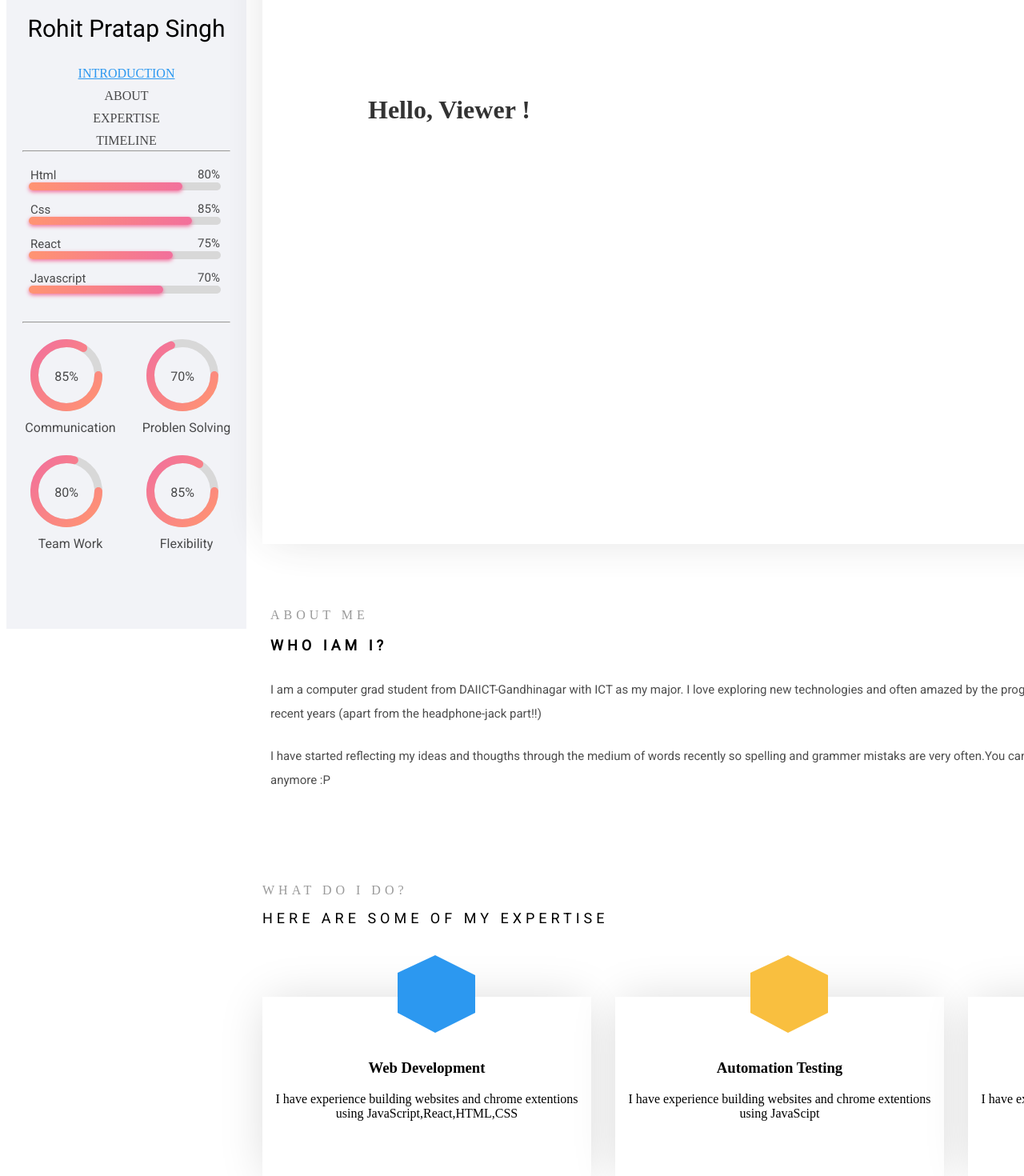
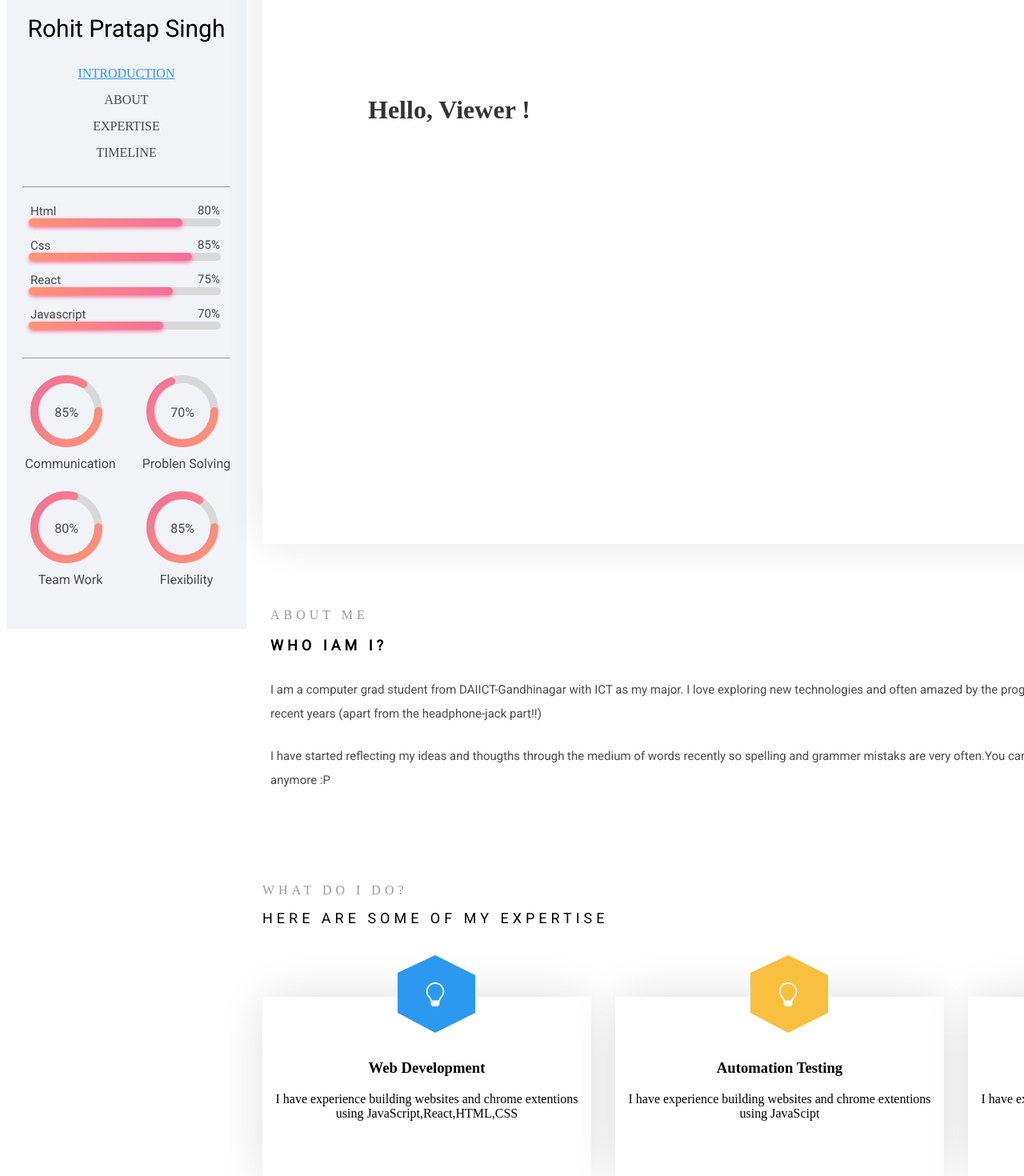
Before and after one commit to rohitsingh79/React-Portfolio-Website, a React (Create React App) app: page / in a window 1280 px wide. Shown: the part 160-1630 px from the top of the page at 80% size. Built offline with nearby package versions, Linux system fonts and the light colour scheme.

Commit message:
initial commit

```diff
--- a/src/Expertise/Expertise.jsx
+++ b/src/Expertise/Expertise.jsx
@@ -1,6 +1,13 @@
 import React, { useRef, useEffect } from "react";
 import SvgContainer from "./SvgContainer";
 import { GridContainer } from "./style";
+import styled from "styled-components";
+
+const SvgIconContainer = styled.div`
+  top: -8%;
+  position: absolute;
+  left: 49%;
+`;
 
 const Expertise = ({ forwardedRef }) => {
   const childRef1 = useRef(null);
@@ -22,9 +29,12 @@ const Expertise = ({ forwardedRef }) => {
   const callbackFunction = (entries) => {
     entries.forEach((entry) => {
       if (entry.isIntersecting) {
-        const { transitionDelay } = entry.target.style;
+        const { transitionDelay, borderBottom } = entry.target.style;
         entry.target.style.cssText = `opacity:1 ;
-        transform: translateY(10px);  transition:transform 600ms ease-in,opacity 400ms ease-in; transition-delay: ${transitionDelay}`;
+        transform: translateY(10px);  transition:transform 600ms ease-in,opacity
+        400ms ease-in; transition-delay: ${transitionDelay};
+        border-bottom:${borderBottom};
+        `;
       }
     });
   };
@@ -82,6 +92,18 @@ const Expertise = ({ forwardedRef }) => {
           }}
         >
           <SvgContainer color="#2c98f0" />
+          <SvgIconContainer>
+            <svg
+              xmlns="http://www.w3.org/2000/svg"
+              width="30"
+              height="30"
+              fill="white"
+              class="bi bi-lightbulb"
+              viewBox="0 0 16 16"
+            >
+              <path d="M2 6a6 6 0 1 1 10.174 4.31c-.203.196-.359.4-.453.619l-.762 1.769A.5.5 0 0 1 10.5 13a.5.5 0 0 1 0 1 .5.5 0 0 1 0 1l-.224.447a1 1 0 0 1-.894.553H6.618a1 1 0 0 1-.894-.553L5.5 15a.5.5 0 0 1 0-1 .5.5 0 0 1 0-1 .5.5 0 0 1-.46-.302l-.761-1.77a1.964 1.964 0 0 0-.453-.618A5.984 5.984 0 0 1 2 6zm6-5a5 5 0 0 0-3.479 8.592c.263.254.514.564.676.941L5.83 12h4.342l.632-1.467c.162-.377.413-.687.676-.941A5 5 0 0 0 8 1z" />
+            </svg>
+          </SvgIconContainer>
           <div>
             <h3>Web Development</h3>
             <p>
@@ -100,6 +122,18 @@ const Expertise = ({ forwardedRef }) => {
           }}
         >
           <SvgContainer color="#f9bf3f" />
+          <SvgIconContainer>
+            <svg
+              xmlns="http://www.w3.org/2000/svg"
+              width="30"
+              height="30"
+              fill="white"
+              class="bi bi-lightbulb"
+              viewBox="0 0 16 16"
+            >
+              <path d="M2 6a6 6 0 1 1 10.174 4.31c-.203.196-.359.4-.453.619l-.762 1.769A.5.5 0 0 1 10.5 13a.5.5 0 0 1 0 1 .5.5 0 0 1 0 1l-.224.447a1 1 0 0 1-.894.553H6.618a1 1 0 0 1-.894-.553L5.5 15a.5.5 0 0 1 0-1 .5.5 0 0 1 0-1 .5.5 0 0 1-.46-.302l-.761-1.77a1.964 1.964 0 0 0-.453-.618A5.984 5.984 0 0 1 2 6zm6-5a5 5 0 0 0-3.479 8.592c.263.254.514.564.676.941L5.83 12h4.342l.632-1.467c.162-.377.413-.687.676-.941A5 5 0 0 0 8 1z" />
+            </svg>
+          </SvgIconContainer>
           <div>
             <h3>Automation Testing</h3>
             <p>
@@ -117,7 +151,19 @@ const Expertise = ({ forwardedRef }) => {
             opacity: 0
           }}
         >
-          <SvgContainer color="#2fa499" />
+          <SvgContainer color="#2fa499"></SvgContainer>
+          <SvgIconContainer>
+            <svg
+              xmlns="http://www.w3.org/2000/svg"
+              width="30"
+              height="30"
+              fill="white"
+              class="bi bi-lightbulb"
+              viewBox="0 0 16 16"
+            >
+              <path d="M2 6a6 6 0 1 1 10.174 4.31c-.203.196-.359.4-.453.619l-.762 1.769A.5.5 0 0 1 10.5 13a.5.5 0 0 1 0 1 .5.5 0 0 1 0 1l-.224.447a1 1 0 0 1-.894.553H6.618a1 1 0 0 1-.894-.553L5.5 15a.5.5 0 0 1 0-1 .5.5 0 0 1 0-1 .5.5 0 0 1-.46-.302l-.761-1.77a1.964 1.964 0 0 0-.453-.618A5.984 5.984 0 0 1 2 6zm6-5a5 5 0 0 0-3.479 8.592c.263.254.514.564.676.941L5.83 12h4.342l.632-1.467c.162-.377.413-.687.676-.941A5 5 0 0 0 8 1z" />
+            </svg>
+          </SvgIconContainer>
           <div>
             <h3>Devops</h3>
             <p>
--- a/src/SideBar/SideBar.jsx
+++ b/src/SideBar/SideBar.jsx
@@ -2,6 +2,16 @@ import { SideBar, RoundDivWrapper, GridContainer } from "./style";
 import Image from "../../public/Rohit.jpg";
 import ProgressBar from "./ProgressBar/ProgressBar/ProgressBar";
 import CircleProgressBar from "./ProgressBar/CircleProgressBar/CircleProgressBar";
+import styled from "styled-components";
+
+const MenuList = styled.li`
+  margin-bottom: 15px;
+  color: ${(props) => props.color};
+  text-decoration: ${(props) => props.textColor};
+  & last-of-type {
+    margin-bottom: 0px;
+  }
+`;
 
 const SideDrawer = (props) => {
   const styledSkill = {
@@ -15,14 +25,14 @@ const SideDrawer = (props) => {
     "font-size": "15px"
   };
   const { visibleSection } = props;
-  const scrollTo = (ele) => {
-    console.log("inside scroll to");
-    console.log(ele);
-    ele.scrollIntoView({
-      behavior: "smooth",
-      block: "start"
-    });
-  };
+  // const scrollTo = (ele) => {
+  //   console.log("inside scroll to");
+  //   console.log(ele);
+  //   ele.scrollIntoView({
+  //     behavior: "smooth",
+  //     block: "start"
+  //   });
+  // };
   return (
     <SideBar>
       <RoundDivWrapper>
@@ -51,7 +61,7 @@ const SideDrawer = (props) => {
         style={{
           height: "150px",
           marginTop: "10%",
-          marginBottom: "5%"
+          marginBottom: "20%"
         }}
       >
         <ul
@@ -60,56 +70,38 @@ const SideDrawer = (props) => {
             paddingLeft: "0"
           }}
         >
-          <li
-            style={{
-              "margin-bottom": "10px",
-              color:
-                visibleSection === "Introduction"
-                  ? "#2c98f0"
-                  : "rgba(0, 0, 0, 0.7)",
-              "text-decoration":
-                visibleSection === "Introduction" ? "underline" : "none"
-            }}
+          <MenuList
+            color={
+              visibleSection === "Introduction"
+                ? "#2c98f0"
+                : "rgba(0, 0, 0, 0.7)"
+            }
+            textColor={visibleSection === "Introduction" ? "underline" : "none"}
           >
             <a>INTRODUCTION</a>
-          </li>
-          <li
-            style={{
-              "margin-bottom": "10px",
-              color:
-                visibleSection === "About" ? "#2c98f0" : "rgba(0, 0, 0, 0.7)",
-              "text-decoration":
-                visibleSection === "About" ? "underline" : "none"
-            }}
+          </MenuList>
+          <MenuList
+            color={visibleSection === "About" ? "#2c98f0" : "rgba(0,0,0,0.7)"}
+            textColor={visibleSection === "About" ? "underline" : "none"}
           >
             <a>ABOUT</a>
-          </li>
-          <li
-            style={{
-              "margin-bottom": "10px",
-              color:
-                visibleSection === "Expertise"
-                  ? "#2c98f0"
-                  : "rgba(0, 0, 0, 0.7)",
-              "text-decoration":
-                visibleSection === "Expertise" ? "underline" : "none"
-            }}
+          </MenuList>
+          <MenuList
+            color={
+              visibleSection === "Expertise" ? "#2c98f0" : "rgba(0,0,0,0.7)"
+            }
+            textColor={visibleSection === "Expertise" ? "underline" : "none"}
           >
             <a>EXPERTISE</a>
-          </li>
-          <li
-            style={{
-              "margin-bottom": "10px",
-              color:
-                visibleSection === "TimeLine"
-                  ? "#2c98f0"
-                  : "rgba(0, 0, 0, 0.7)",
-              "text-decoration":
-                visibleSection === "TimeLine" ? "underline" : "none"
-            }}
+          </MenuList>
+          <MenuList
+            color={
+              visibleSection === "TimeLine" ? "#2c98f0" : "rgba(0,0,0,0.7)"
+            }
+            textColor={visibleSection === "TimeLine" ? "underline" : "none"}
           >
             <a>TIMELINE</a>
-          </li>
+          </MenuList>
         </ul>
       </div>
 
```
